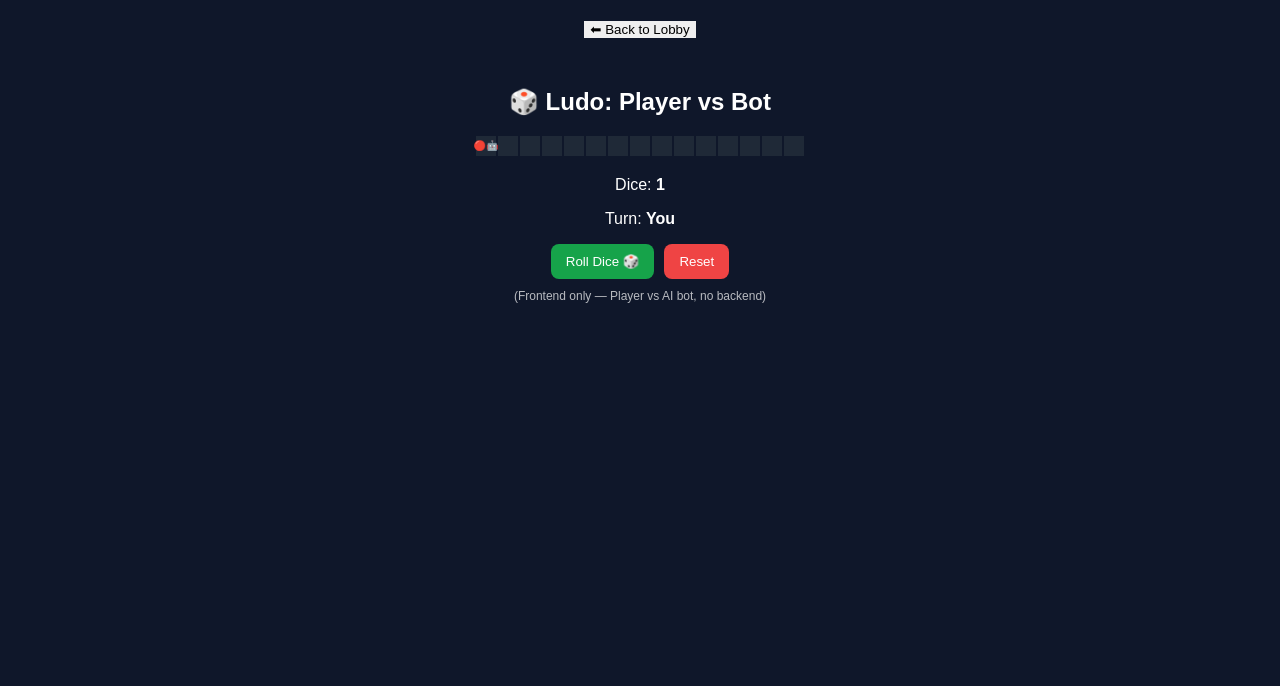
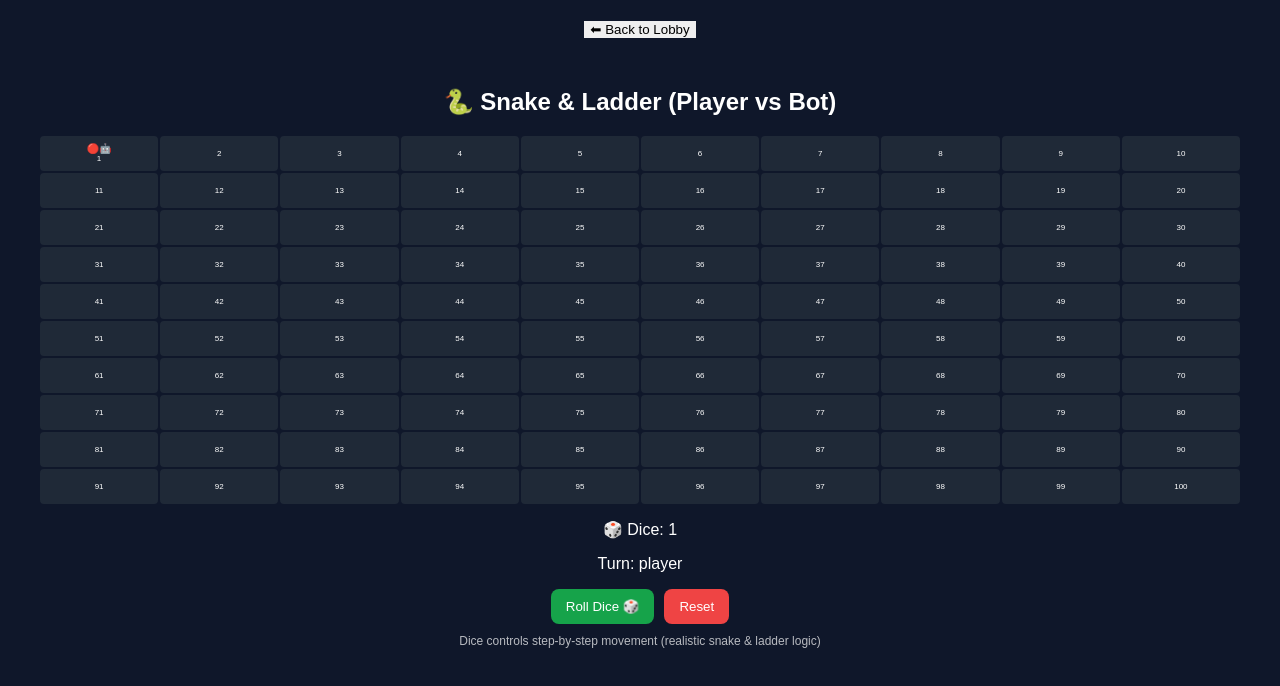
Before and after one commit to annamoyosore/win9ja, a React (Vite) app: page / in a window 1280 px wide. Both pictures are taken after a click on the button "🎲 Dice Battle". Shown: the top 686 px of the page. Built offline with nearby package versions, Linux system fonts and the light colour scheme.

Commit message:
Update DiceBattle.jsx

```diff
--- a/src/DiceBattle.jsx
+++ b/src/DiceBattle.jsx
@@ -1,103 +1,105 @@
 import { useEffect, useState } from "react";
 
-const BOARD_SIZE = 15;
+const SIZE = 100;
 
-function getInitialState() { return { player: { pos: 0 }, bot: { pos: 0 }, dice: 1, turn: "player", winner: null, rolling: false }; }
+const snakes = { 16: 6, 47: 26, 49: 11, 56: 53, 62: 19, 64: 60, 87: 24, 93: 73, 95: 75, 98: 78 };
 
-export default function LudoVsBot() { const [state, setState] = useState(getInitialState());
+const ladders = { 1: 38, 4: 14, 9: 31, 21: 42, 28: 84, 36: 44, 51: 67, 71: 91, 80: 100 };
 
-function rollDice(isBot = false) { if (state.winner || state.rolling) return;
+function rollDice() { return Math.floor(Math.random() * 6) + 1; }
 
-const dice = Math.floor(Math.random() * 6) + 1;
+function sleep(ms) { return new Promise((r) => setTimeout(r, ms)); }
 
-setState((prev) => {
-  const current = isBot ? "bot" : "player";
-  const newPos = prev[current].pos + dice;
+export default function SnakeAndLadder() { const [player, setPlayer] = useState(1); const [bot, setBot] = useState(1); const [dice, setDice] = useState(1); const [turn, setTurn] = useState("player"); const [winner, setWinner] = useState(null); const [moving, setMoving] = useState(false);
 
-  let winner = null;
-  if (newPos >= BOARD_SIZE) {
-    winner = current;
-  }
+function applySpecial(pos) { if (snakes[pos]) return snakes[pos]; if (ladders[pos]) return ladders[pos]; return pos; }
 
-  return {
-    ...prev,
-    dice,
-    rolling: false,
-    [current]: {
-      pos: Math.min(newPos, BOARD_SIZE)
-    },
-    turn: isBot ? "player" : "bot",
-    winner
-  };
-});
+async function animateMove(start, steps, setter, isPlayer) { let pos = start;
+
+for (let i = 0; i < steps; i++) {
+  await sleep(150);
+  pos += 1;
+  setter(pos);
+}
+
+await sleep(200);
+const finalPos = applySpecial(pos);
+setter(finalPos);
+
+if (finalPos === SIZE) {
+  setWinner(isPlayer ? "player" : "bot");
+}
+
+return finalPos;
 
 }
 
-function playerMove() { if (state.turn !== "player" || state.winner) return;
+async function playPlayer() { if (turn !== "player" || winner || moving) return;
 
-setState((prev) => ({ ...prev, rolling: true }));
+setMoving(true);
 
-setTimeout(() => {
-  rollDice(false);
-}, 500);
+const value = rollDice();
+setDice(value);
+
+const newPos = await animateMove(player, value, setPlayer, true);
+
+setTurn("bot");
+setMoving(false);
 
 }
 
-useEffect(() => { if (state.turn === "bot" && !state.winner) { const timer = setTimeout(() => { setState((prev) => ({ ...prev, rolling: true }));
+useEffect(() => { async function botPlay() { if (turn !== "bot" || winner || moving) return;
 
-setTimeout(() => {
-      rollDice(true);
-    }, 600);
-  }, 800);
+setMoving(true);
 
-  return () => clearTimeout(timer);
+  const value = rollDice();
+  setDice(value);
+
+  const newPos = await animateMove(bot, value, setBot, false);
+
+  setTurn("player");
+  setMoving(false);
 }
 
-}, [state.turn, state.winner]);
+botPlay();
 
-function resetGame() { setState(getInitialState()); }
+}, [turn]);
 
-return ( <div style={styles.container}> <h2>🎲 Ludo: Player vs Bot</h2>
+function reset() { setPlayer(1); setBot(1); setDice(1); setTurn("player"); setWinner(null); setMoving(false); }
+
+return ( <div style={styles.container}> <h2>🐍 Snake & Ladder (Player vs Bot)</h2>
 
 <div style={styles.board}>
-    {Array.from({ length: BOARD_SIZE }).map((_, i) => (
-      <div key={i} style={styles.cell}>
-        {state.player.pos === i && <span>🔴</span>}
-        {state.bot.pos === i && <span>🤖</span>}
+    {Array.from({ length: SIZE }, (_, i) => i + 1).map((num) => (
+      <div key={num} style={styles.cell}>
+        {player === num && "🔴"}
+        {bot === num && "🤖"}
+        <span style={{ fontSize: 8 }}>{num}</span>
       </div>
     ))}
   </div>
 
   <div style={styles.info}>
-    <p>Dice: <b>{state.dice}</b></p>
-    <p>Turn: <b>{state.turn === "player" ? "You" : "Bot"}</b></p>
-
-    {state.winner && (
-      <h3>
-        🏆 {state.winner === "player" ? "You Win!" : "Bot Wins!"}
-      </h3>
-    )}
+    <p>🎲 Dice: {dice}</p>
+    <p>Turn: {turn}</p>
+    {winner && <h3>🏆 {winner === "player" ? "You Win!" : "Bot Wins!"}</h3>}
   </div>
 
   <div style={styles.buttons}>
-    <button
-      style={styles.btn}
-      onClick={playerMove}
-      disabled={state.turn !== "player" || state.rolling}
-    >
+    <button onClick={playPlayer} style={styles.btn} disabled={turn !== "player" || moving || winner}>
       Roll Dice 🎲
     </button>
 
-    <button style={styles.reset} onClick={resetGame}>
+    <button onClick={reset} style={styles.reset}>
       Reset
     </button>
   </div>
 
   <p style={styles.note}>
-    (Frontend only — Player vs AI bot, no backend)
+    Dice controls step-by-step movement (realistic snake & ladder logic)
   </p>
 </div>
 
 ); }
 
-const styles = { container: { fontFamily: "Arial", textAlign: "center", padding: 20, color: "#fff", background: "#0f172a", minHeight: "100vh" }, board: { display: "grid", gridTemplateColumns: "repeat(15, 20px)", justifyContent: "center", margin: "20px 0", gap: 2 }, cell: { width: 20, height: 20, background: "#1f2937", display: "flex", alignItems: "center", justifyContent: "center", fontSize: 10 }, info: { marginTop: 10 }, buttons: { marginTop: 15, display: "flex", gap: 10, justifyContent: "center" }, btn: { padding: "10px 15px", background: "#16a34a", color: "white", border: "none", borderRadius: 8, cursor: "pointer" }, reset: { padding: "10px 15px", background: "#ef4444", color: "white", border: "none", borderRadius: 8, cursor: "pointer" }, note: { marginTop: 10, fontSize: 12, opacity: 0.7 } };
+const styles = { container: { background: "#0f172a", color: "white", minHeight: "100vh", textAlign: "center", padding: 20, fontFamily: "Arial" }, board: { display: "grid", gridTemplateColumns: "repeat(10, 1fr)", gap: 2, marginTop: 20 }, cell: { background: "#1f2937", height: 35, display: "flex", flexDirection: "column", justifyContent: "center", alignItems: "center", fontSize: 10, borderRadius: 4 }, info: { marginTop: 15 }, buttons: { marginTop: 15 }, btn: { padding: "10px 15px", background: "#16a34a", color: "white", border: "none", borderRadius: 8, marginRight: 10 }, reset: { padding: "10px 15px", background: "#ef4444", color: "white", border: "none", borderRadius: 8 }, note: { marginTop: 10, fontSize: 12, opacity: 0.7 } };
```
